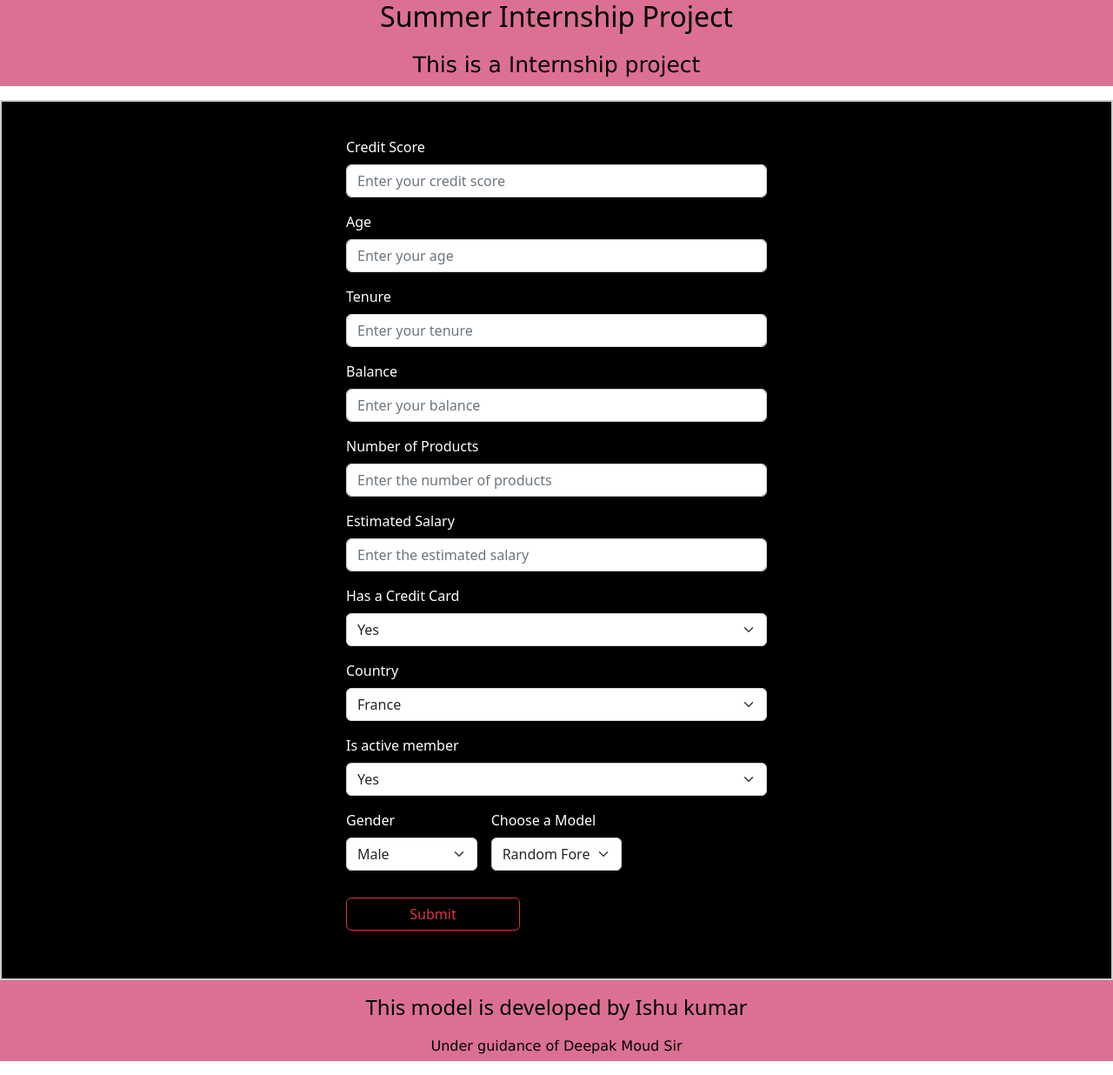
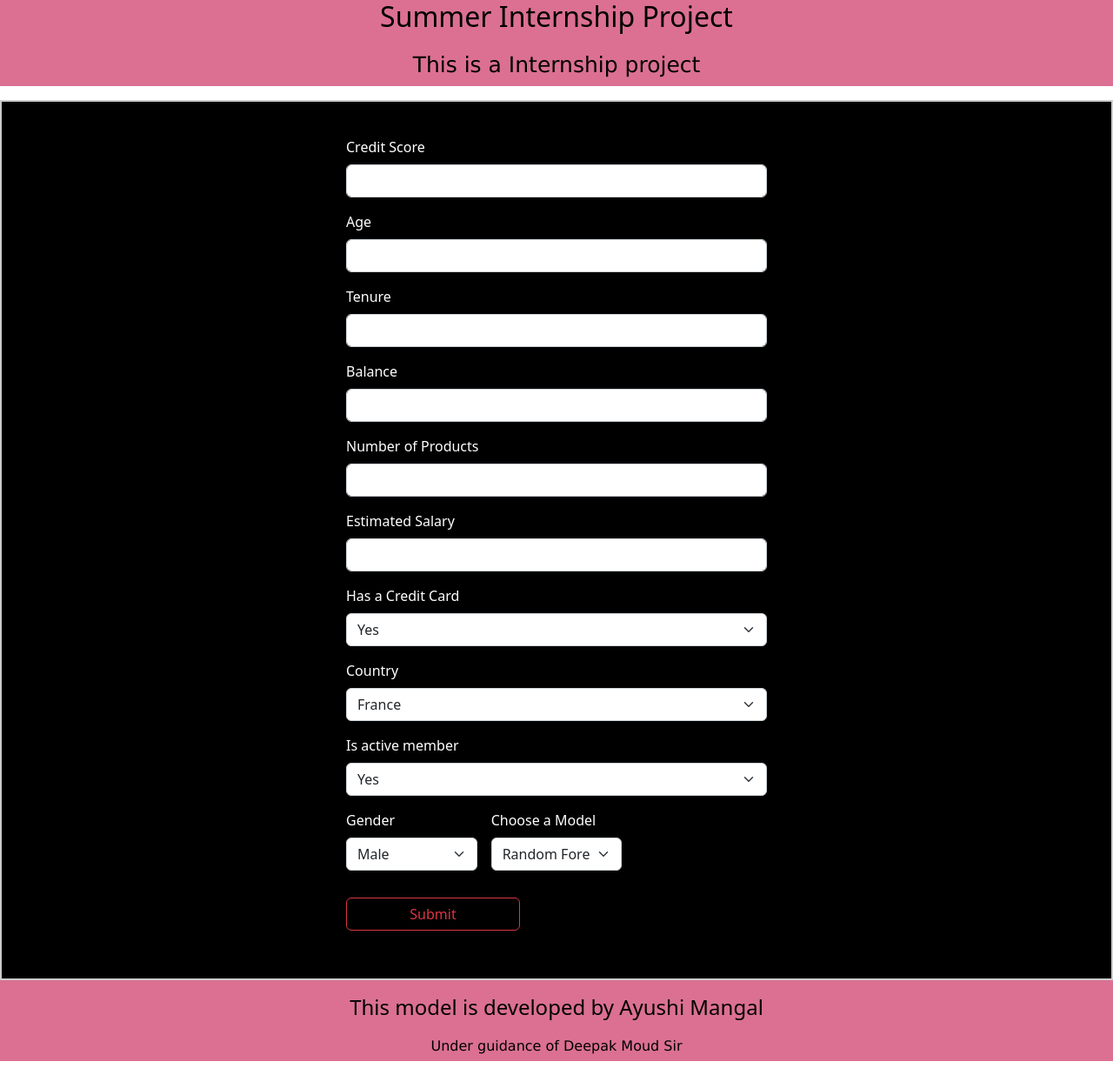
Before and after one commit to MANGAL2002/-Churn_modeling, a Flask app: page / in a window 1280 px wide. Shown: the whole page at 87% size. Run offline with Flask 2, Linux system fonts and the light colour scheme; parts of the project's set-up code (start-up, migrations or seed data) failed here and were passed over.

Commit message:
Update index.html

```diff
--- a/templates/index.html
+++ b/templates/index.html
@@ -22,7 +22,7 @@
         }
 
         .form1 {
-            /* background: #000000; */
+            /* background:gray; */
             display: flex;
             justify-content: center;
             align-items: center;
@@ -83,33 +83,33 @@
 
             <div class="col-12" style="color: #FFF;">
                 <label for="floatingInput" class="form-label">Credit Score</label>
-                <input type="number" class="form-control" id="creditscore" name="creditscore" step="any" required="required" placeholder="Enter your credit score">
+                <input type="number" class="form-control" id="creditscore" name="creditscore" step="any" required="required" >
             </div>
 
 
             <div class="col-12" style="color: #FFF;">
                 <label for="floatingInput" class="form-label">Age</label>
-                <input type="number" class="form-control" id="age" name="age" step="any" required="required" placeholder="Enter your age">
+                <input type="number" class="form-control" id="age" name="age" step="any" required="required">
             </div>
 
             <div class="col-12" style="color: #FFF;">
                 <label for="floatingInput" class="form-label">Tenure</label>
-                <input type="number" class="form-control" id="tenure" name="tenure" step="any" required="required" placeholder="Enter your tenure">
+                <input type="number" class="form-control" id="tenure" name="tenure" step="any" required="required">
             </div>
 
             <div class="col-12" style="color: #FFF;">
                 <label for="floatingInput" class="form-label">Balance</label>
-                <input type="number" class="form-control" id="balance" name="balance" step="any" required="required" placeholder="Enter your balance">
+                <input type="number" class="form-control" id="balance" name="balance" step="any" required="required">
             </div>
 
             <div class="col-12" style="color: #FFF;">
                 <label for="floatingInput" class="form-label">Number of Products</label>
-                <input type="number" class="form-control" id="products" name="products" step="any" required="required" placeholder="Enter the number of products">
+                <input type="number" class="form-control" id="products" name="products" step="any" required="required">
             </div>
 
             <div class="col-12" style="color: #FFF;">
                 <label for="floatingInput" class="form-label">Estimated Salary</label>
-                <input type="number" class="form-control" id="salary" name="salary" step="any" required="required" placeholder="Enter the estimated salary">
+                <input type="number" class="form-control" id="salary" name="salary" step="any" required="required" >
             </div>
 
             <div class="col-12" style="color: #FFF;">
@@ -171,7 +171,7 @@
 
     <div class="tail">
         <h4>
-            This model is developed by Ishu kumar
+            This model is developed by Ayushi Mangal
         </h4>
         <p>
             Under guidance of Deepak Moud Sir
```
